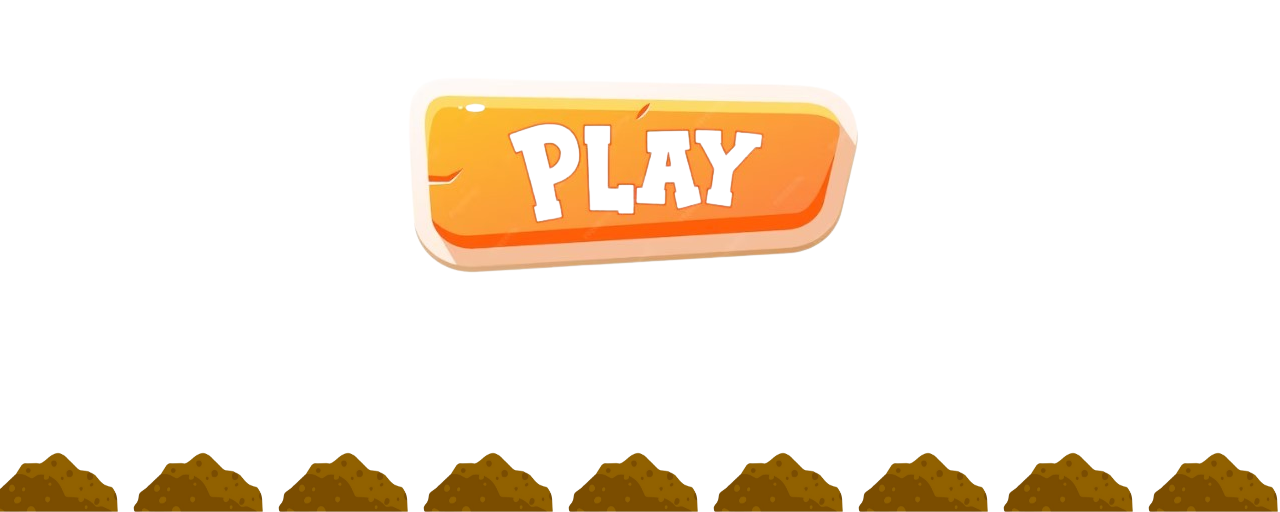
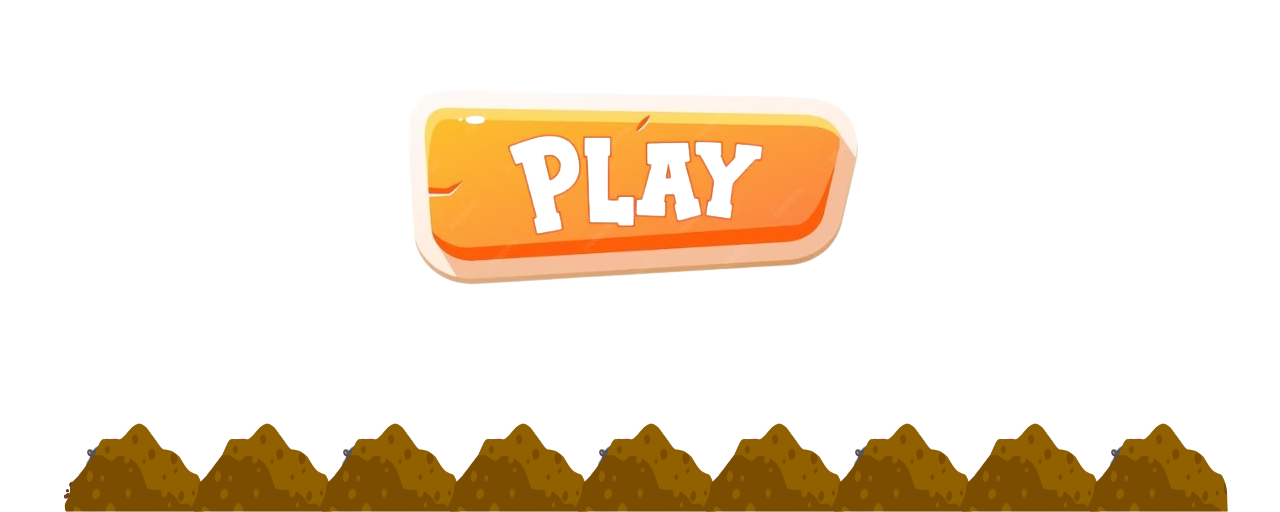
Before and after one commit to DamienOrecchia38/tape_taupe, a plain HTML site: page index.html in a window 1280 px wide. Shown: the part 288-800 px from the top of the page. Drawn offline with Linux system fonts and the light colour scheme.

Commit message:
Fix - mole stack with dirt

```diff
--- a/index.html
+++ b/index.html
@@ -20,19 +20,28 @@
             <span style="--i:9" id="animate-character">p</span>
             <span style="--i:10" id="animate-character">e</span>
         </div>
-        <div class="play_button">
+        <div id="play_button">
             <img src="/assets/play_button.png" alt="play button">
         </div>
         <div class="pile_of_dirt">
-            <img class="dirt" src="/assets/dirt.png" alt="pile of dirt">
-            <img class="dirt" src="/assets/dirt.png" alt="pile of dirt">
-            <img class="dirt" src="/assets/dirt.png" alt="pile of dirt">
-            <img class="dirt" src="/assets/dirt.png" alt="pile of dirt">
-            <img class="dirt" src="/assets/dirt.png" alt="pile of dirt">
-            <img class="dirt" src="/assets/dirt.png" alt="pile of dirt">
-            <img class="dirt" src="/assets/dirt.png" alt="pile of dirt">
-            <img class="dirt" src="/assets/dirt.png" alt="pile of dirt">
-            <img class="dirt" src="/assets/dirt.png" alt="pile of dirt">
+            <img class="dirt" id="spot_one" src="/assets/dirt.png" alt="pile of dirt">
+            <img class="mole_one" id="spot_one" src="/assets/mole_one.png" alt="mole">
+            <img class="dirt" id="spot_two" src="/assets/dirt.png" alt="pile of dirt">
+            <img class="mole_two" id="spot_two" src="/assets/mole_two.png" alt="mole">
+            <img class="dirt" id="spot_three" src="/assets/dirt.png" alt="pile of dirt">
+            <img class="mole_one" id="spot_three" src="/assets/mole_one.png" alt="mole">
+            <img class="dirt" id="spot_four" src="/assets/dirt.png" alt="pile of dirt">
+            <img class="mole_two" id="spot_four" src="/assets/mole_two.png" alt="mole">
+            <img class="dirt" id="spot_five" src="/assets/dirt.png" alt="pile of dirt">
+            <img class="mole_one" id="spot_five" src="/assets/mole_one.png" alt="mole">
+            <img class="dirt" id="spot_six" src="/assets/dirt.png" alt="pile of dirt">
+            <img class="mole_two" id="spot_six" src="/assets/mole_two.png" alt="mole">
+            <img class="dirt" id="spot_seven" src="/assets/dirt.png" alt="pile of dirt">
+            <img class="mole_one" id="spot_seven" src="/assets/mole_one.png" alt="mole">
+            <img class="dirt" id="spot_eight" src="/assets/dirt.png" alt="pile of dirt">
+            <img class="mole_two" id="spot_eight" src="/assets/mole_two.png" alt="mole">
+            <img class="dirt" id="spot_nine" src="/assets/dirt.png" alt="pile of dirt">
+            <img class="mole_one" id="spot_nine" src="/assets/mole_one.png" alt="mole">
         </div>
     </div>
     <script src="/script/main.js"></script>
--- a/script/main.js
+++ b/script/main.js
@@ -0,0 +1,5 @@
+let bouton = document.getElementById("play_button");
+
+bouton.addEventListener("click", function() {
+    window.location.href = "game_page.html";
+});
--- a/style.css
+++ b/style.css
@@ -10,6 +10,7 @@ body {
 }
 
 .landscape {
+    z-index: 1;
     display: flex;
     flex-direction: column;
     align-items: center;
@@ -20,20 +21,75 @@ body {
     height: 100vh;
 }
 
-/* .play_button {
-  display: flex;
-  width: 50px;
-  height: 50px;
-} */
-
 .pile_of_dirt {
     display: flex;
 }
 
 .dirt {
-    width: 130px;
-    height: 60px;
+    z-index: 3;
+    width: 140px;
+    height: 90px;
     margin-right: 15px;
+}
+
+.mole_one, .mole_two {
+  z-index: 2;
+  width: 90px;
+  height: 80px;
+}
+
+#spot_one {
+  position: absolute;
+  left: 5%;
+  bottom: 0;
+}
+
+#spot_two {
+  position: absolute;
+  left: 15%;
+  bottom: 0;
+}
+
+#spot_three {
+  position: absolute;
+  left: 25%;
+  bottom: 0;
+}
+
+#spot_four {
+  position: absolute;
+  left: 35%;
+  bottom: 0;
+}
+
+#spot_five {
+  position: absolute;
+  left: 45%;
+  bottom: 0;
+}
+
+#spot_six {
+  position: absolute;
+  left: 55%;
+  bottom: 0;
+}
+
+#spot_seven {
+  position: absolute;
+  left: 65%;
+  bottom: 0;
+}
+
+#spot_eight {
+  position: absolute;
+  left: 75%;
+  bottom: 0;
+}
+
+#spot_nine {
+  position: absolute;
+  left: 85%;
+  bottom: 0;
 }
 
 .game_title {
@@ -45,7 +101,7 @@ body {
     position: relative;
     -webkit-box-reflect: below -20px linear-gradient(transparent, rgba(0,0,0,.2));
     font-size: 60px;
-    padding-top: 60px;
+    padding-top: 2%;
   }
   .game_title span {
     font-family: 'Alfa Slab One', cursive;
```
